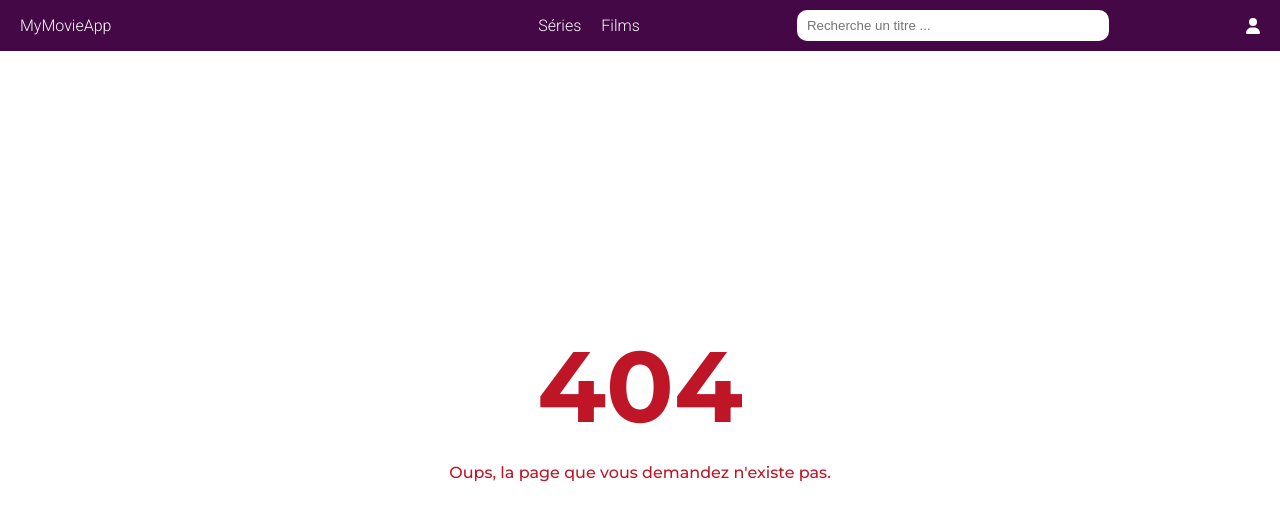
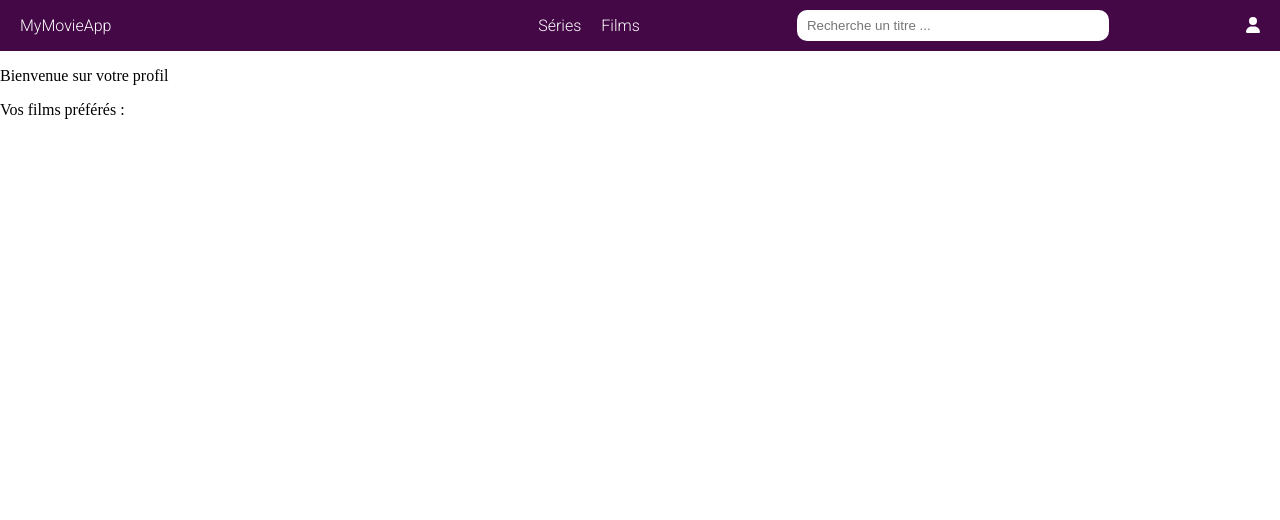
Before and after one commit to tp-pro/movie-app, a Next.js app: page /profil in a window 1280 px wide. Before the commit this address had no page. Shown: the top 520 px of the page. Built offline with nearby package versions, Linux system fonts and the light colour scheme.

Commit message:
share data between clients components with posts liked component

```diff
--- /dev/null
+++ b/src/app/context/PostProvider.js
@@ -0,0 +1,16 @@
+"use client"
+
+import { createContext, useState } from "react"
+
+export const PostContext = createContext({})
+
+const PostProvider = ({ children }) => {
+    const [postsLiked, setPostsLiked] = useState([])
+    return (
+        <PostContext.Provider value={{ postsLiked, setPostsLiked }}>
+            {children}
+        </PostContext.Provider>
+    )
+}
+
+export default PostProvider
--- a/src/app/layout.js
+++ b/src/app/layout.js
@@ -1,4 +1,5 @@
 import Header from "@/components/Header/Header";
+import PostProvider from "./context/PostProvider";
 import "./globals.scss";
 import "@fortawesome/fontawesome-svg-core/styles.css"
 import { roboto, montserrat } from "@/fonts"
@@ -13,7 +14,11 @@ return (
     <html lang="en">
         <body className={`${roboto.variable} ${montserrat.variable}`}>
             <Header />
-            <main>{children}</main>
+            <main>
+                <PostProvider>
+                    {children}
+                </PostProvider>
+            </main>
         </body>
     </html>
 );
--- /dev/null
+++ b/src/app/profil/page.js
@@ -0,0 +1,13 @@
+import PostsLiked from "@/components/PostsLiked"
+
+const Profil = () => {
+    return (
+        <div>
+            <p>Bienvenue sur votre profil</p>
+            <p>Vos films préférés :</p>
+            <PostsLiked />
+        </div>
+    )
+}
+
+export default Profil
--- a/src/components/Header/Header.js
+++ b/src/components/Header/Header.js
@@ -19,7 +19,9 @@ const Header = () => {
             </div>
             <input type="text" placeholder="Recherche un titre ..." />
             <div>
-                <FontAwesomeIcon icon={faUser} />
+                <Link href="/profil">
+                    <FontAwesomeIcon icon={faUser} />
+                </Link>
             </div>
         </header>
     )
--- a/src/components/PostList.js
+++ b/src/components/PostList.js
@@ -3,13 +3,13 @@ import Like from "./Like"
 const PostList = async () => {
     const response = await fetch("https://jsonplaceholder.typicode.com/posts")
     const posts = await response.json()
-    console.log(posts)
+    // console.log(posts)
     return (
         <div>
             {posts.map((post) => (
                 <div key={post.id}>
                     <p>{post.title}</p>
-                    <Like />
+                    <Like post={post} />
                 </div>
             ))}
         </div>
--- /dev/null
+++ b/src/components/PostsLiked.js
@@ -0,0 +1,19 @@
+"use client"
+
+import { PostContext } from "@/app/context/PostProvider"
+import { useContext } from "react"
+
+const PostsLiked = () => {
+    const { postsLiked } = useContext(PostContext)
+    return (
+        <div>
+            {postsLiked.map(post => (
+                <div key={post.id}>
+                    <p>{post.title}</p>
+                </div>
+            ))}
+        </div>
+    )
+}
+
+export default PostsLiked
```
Also changed, not shown: src/components/Like.js (+5 -4 lines).
